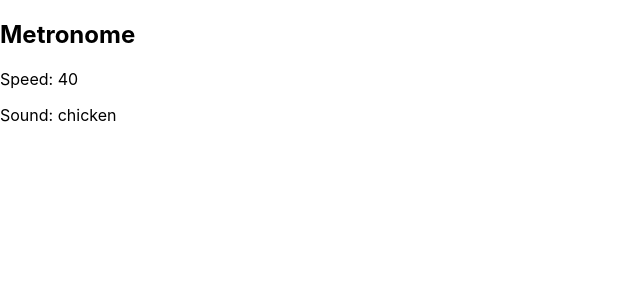
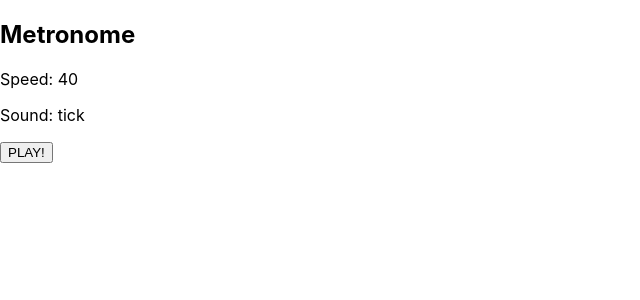
Before and after one commit to jenmerritt/react_metronome, a React (Create React App) app: page / in a window 1280 px wide. Shown: the top 300 px of the page, without its empty margins (0-640 px from the left). Built offline with nearby package versions, Linux system fonts and the light colour scheme.

Commit message:
can get audio file playing in browser

```diff
--- a/src/containers/MetronomeBox.js
+++ b/src/containers/MetronomeBox.js
@@ -9,10 +9,16 @@ class MetronomeBox extends Component{
     this.state = {
       speed: 40,
       sound: {
-        title: "chicken",
-        file: 'blah.mp3'
+        title: "tick",
+        filePath: '/sounds/tick.wav'
       }
     }
+    this.playSound = this.playSound.bind(this)
+  }
+
+  playSound(){
+    const audioFile = new Audio(this.state.sound.filePath)
+    audioFile.play();
   }
 
   render(){
@@ -21,6 +27,7 @@ class MetronomeBox extends Component{
         <h1>Metronome</h1>
         <p>Speed: {this.state.speed}</p>
         <p>Sound: {this.state.sound.title}</p>
+        <button onClick={this.playSound}>PLAY!</button>
         <SpeedSelector speed={this.state.speed} />
         <SoundSelector sound={this.state.sound} />
       </section>
```
Also changed, not shown: 1 other file (tests, documents, lock files or other folders).
